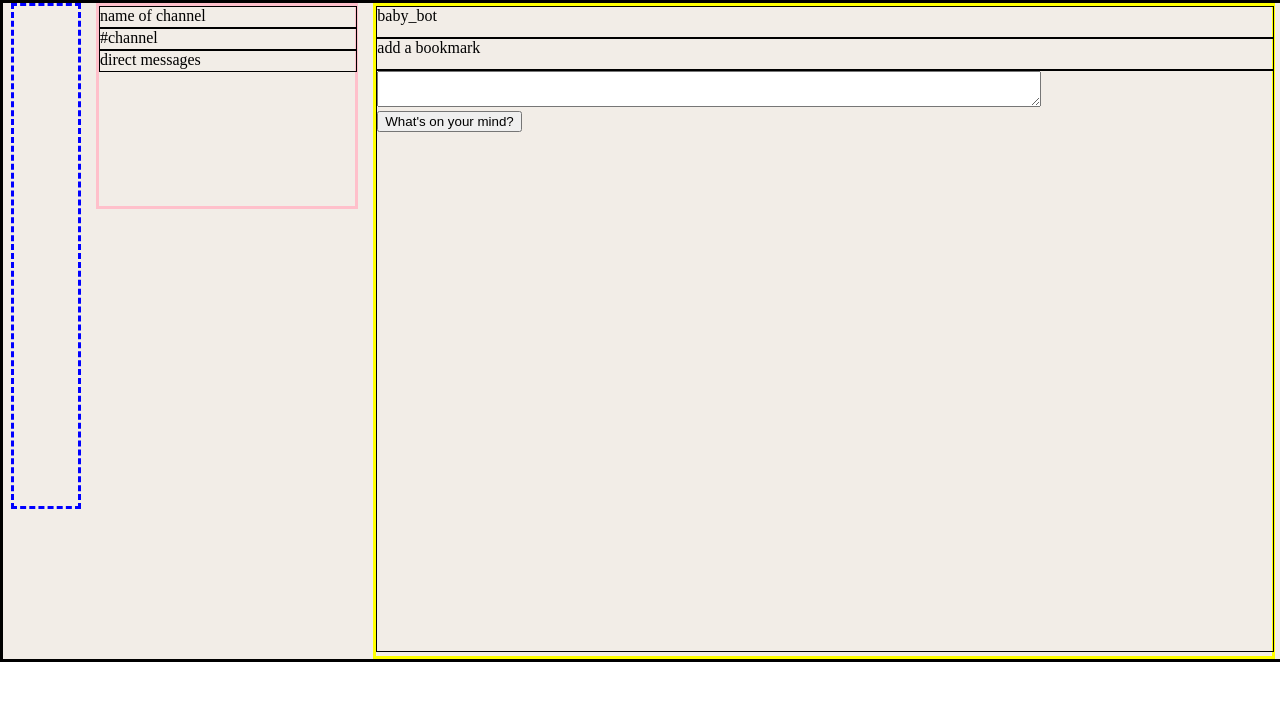
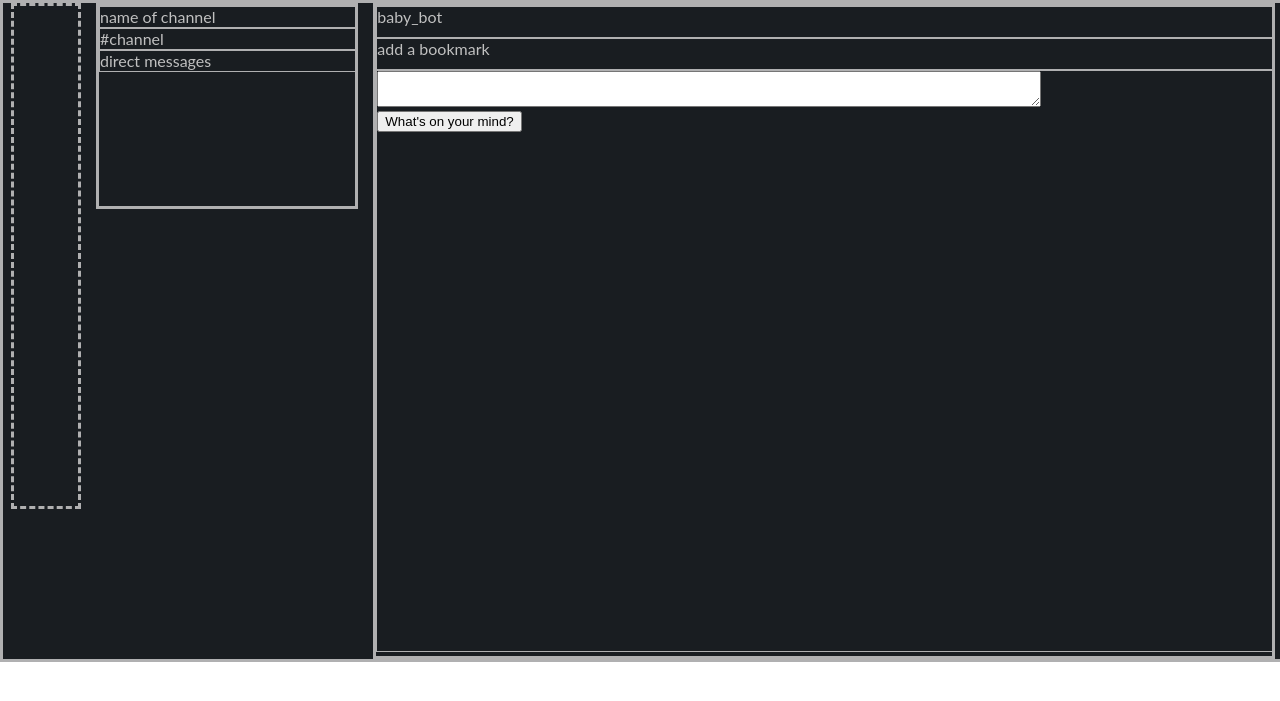
Before and after one commit to msibala/junglebook_project, a Django app: page /subchannels in a window 1280 px wide. Shown: the top 701 px of the page. Run offline with Django 3.2, Linux system fonts and the light colour scheme.

Commit message:
css for subchannels due fri

```diff
--- a/apps/jungle_app/static/jungle_app/css/subchannels.css
+++ b/apps/jungle_app/static/jungle_app/css/subchannels.css
@@ -8,55 +8,58 @@
         height: 100%;
         width: 100%;
         display: flex;
-        background-color:rgb(242,237,231);
-        border: 3px solid black;
+        color:silver;
+        font-family: lato, sans-serif;
+        background-color:rgb(25,29,33);
+        /* background-color:rgb(242,237,231); */
+        border: 3px solid rgb(176,176,177);
     }
     #left{
         height: 500px;
         width: 5%;
-        border: 3px dashed blue;
+        border: 3px dashed rgb(176,176,177);
 
     }
     #top{
         height: 20px;
         width: 100%;
-        border: 1px solid black;
+        border: 1px solid rgb(176,176,177);
     }
     #channels{
         height: 20px;
         width: 100%;
-        border: 1px solid black;
+        border: 1px solid rgb(176,176,177);
     }
     #direct_messages{
         height: 20px;
         width: 100%;
-        border: 1px solid black;
+        border: 1px solid rgb(176,176,177);
     }
     #middle{
         height: 200px;
         width: 20%;
-        border: 3px solid pink;
+        border: 3px solid rgb(176,176,177);
 
     }
     #right{
         height: 650px;
         width: 70%;
-        border: 3px solid yellow;
+        border: 3px solid rgb(176,176,177);
 
     }
     #baby_bot{
         height: 30px;
         width: 100%;
-        border: 1px solid black;
+        border: 1px solid rgb(176,176,177);
     }
     #bookmark{
         height: 30px;
         width: 100%;
-        border: 1px solid black;
+        border: 1px solid rgb(176,176,177);
     }
     #msg{
         height: 580px;
         width: 100%;
-        border: 1px solid black;
+        border: 1px solid rgb(176,176,177)
     }
 }
```
